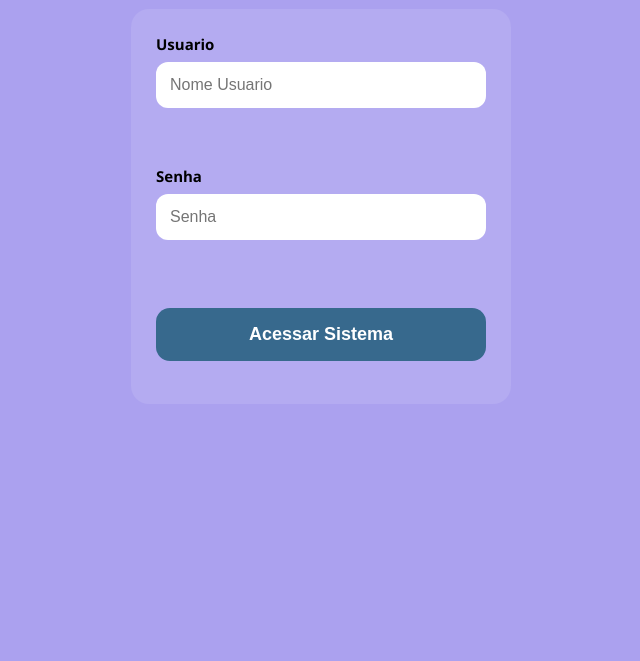
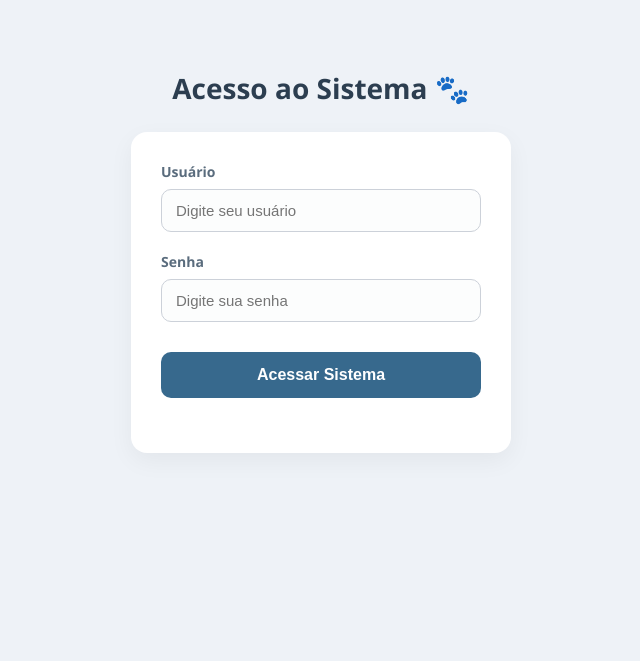
Before and after one commit to kjosiany/Projeto_ClinicatPetDogs, a plain HTML site: page Login.html in a window 1280 px wide. Shown: the part 139-800 px from the top of the page, without its empty margins (319-959 px from the left). Drawn offline with Linux system fonts and the light colour scheme.

Commit message:
Update Login.html

```diff
--- a/Login.html
+++ b/Login.html
@@ -1,211 +1,157 @@
 <!DOCTYPE html>
 <html lang="pt-BR">
-
 <head>
     <meta charset="UTF-8">
     <meta name="viewport" content="width=device-width, initial-scale=1.0">
-    <title>Login</title>
-</head>
+    <title>Login - ClinicatPetDogs</title>
     <style>
-
-
-*{
-    margin:0;
-    padding:0;
-    box-sizing:border-box;
+        * {
+            margin: 0;
+            padding: 0;
+            box-sizing: border-box;
         }
 
-body{
-    font-family:'Segoe UI', Arial, sans-serif;
-    background:#aba1ef;
-
-    min-height:100vh;
-
-    display:flex;
-    flex-direction:column;
-    align-items:center;
-
-    padding-top:80px;
+        body {
+            font-family: 'Segoe UI', Arial, sans-serif;
+            background: #eef2f7;
+            color: #333;
+            min-height: 100vh;
+            display: flex;
+            flex-direction: column;
+            align-items: center;
+            justify-content: center;
+            padding: 20px;
         }
 
-h1{
-    margin-bottom:25px;
-    font-size:32px;
+        h1 {
+            margin-bottom: 25px;
+            font-size: 28px;
+            color: #2c3e50;
         }
 
-#formPaciente{
-
-    width:100%;
-    max-width:380px;
-
-    background:rgba(255,255,255,0.10);
-
-    padding:25px;
-
-    border-radius:18px;
-
-    display:flex;
-    flex-direction:column;
-
-    gap:18px;
+        #formLogin {
+            width: 100%;
+            max-width: 380px;
+            background: #ffffff;
+            padding: 30px;
+            border-radius: 16px;
+            box-shadow: 0 8px 24px rgba(0, 0, 0, 0.05);
+            display: flex;
+            flex-direction: column;
+            gap: 20px;
         }
 
-.campo{
-    display:flex;
-    flex-direction:column;
-    gap:8px;
+        .campo {
+            display: flex;
+            flex-direction: column;
+            gap: 8px;
         }
 
-label{
-    font-weight:700;
-    font-size:15px;
+        label {
+            font-weight: 600;
+            font-size: 14px;
+            color: #5a6c7d;
         }
 
-input{
-
-    padding:14px;
-
-    border:none;
-
-    border-radius:12px;
-
-    font-size:16px;
-
-    outline:none;
+        input {
+            padding: 12px 14px;
+            border: 1px solid #ccd1d9;
+            border-radius: 10px;
+            font-size: 15px;
+            outline: none;
+            transition: border-color 0.2s;
+            background-color: #fcfdfd;
         }
 
-button{
-
-    margin-top:10px;
-
-    padding:16px;
-
-    border:none;
-
-    border-radius:14px;
-
-    background:#37698d;
-
-    color:white;
-
-    font-size:18px;
-
-    font-weight:bold;
-
-    cursor:pointer;
-
-    transition:0.2s;
+        input:focus {
+            border-color: #37698d;
+            background-color: #fff;
         }
 
-button:hover{
-    filter:brightness(1.1);
+        button {
+            margin-top: 10px;
+            padding: 14px;
+            border: none;
+            border-radius: 10px;
+            background: #37698d;
+            color: white;
+            font-size: 16px;
+            font-weight: bold;
+            cursor: pointer;
+            transition: background 0.2s;
         }
 
+        button:hover {
+            background: #2c5472;
+        }
 
+        #mensagem {
+            text-align: center;
+            font-size: 14px;
+            margin-top: 5px;
+        }
     </style>
+</head>
 <body>
 
-    <h1>Login de Usuario</h1>
+    <h1>Acesso ao Sistema 🐾</h1>
 
-    <form id="formPaciente">
-
+    <form id="formLogin">
         <div class="campo">
-            <label for="nomeUser">Usuario</label>
-
-            <input
-                type="text"
-                id="nomeUser"
-                placeholder="Nome Usuario"
-                required>
+            <label for="nomeUser">Usuário</label>
+            <input type="text" id="nomeUser" placeholder="Digite seu usuário" required>
         </div>
-
-        <br>
 
         <div class="campo">
             <label for="Password">Senha</label>
-
-            <input
-                type="password"
-                id="Password"
-                placeholder="Senha"
-                required>
+            <input type="password" id="Password" placeholder="Digite sua senha" required>
         </div>
 
-        <br>
-
-        <button type="submit">
-            Acessar Sistema
-        </button>
-
-
+        <button type="submit">Acessar Sistema</button>
         <p id="mensagem"></p>
-
     </form>
 
     <script>
-
-const form = document.getElementById("formPaciente");
+        const form = document.getElementById("formLogin");
 
         form.addEventListener("submit", async function(event) {
-
             event.preventDefault();
 
             const nomeUser = document.getElementById("nomeUser").value;
             const Password = document.getElementById("Password").value;
-
             const msg = document.getElementById("mensagem");
 
             try {
-
-        const resposta = await fetch("/login", {
-
+                // Altere para a URL completa caso seu backend rode em outra porta (ex: http://localhost:3001/login)
+                const resposta = await fetch("http://localhost:3001/login", {
                     method: "POST",
-
                     headers: {
                         "Content-Type": "application/json"
                     },
-
                     body: JSON.stringify({
                         USUARIO: nomeUser,
                         SENHA: Password
                     })
-
                 });
 
                 const dados = await resposta.json();
-
-        console.log(dados);
-
                 msg.textContent = dados.mensagem;
 
                 if (resposta.ok) {
-            msg.style.color = "green";
+                    msg.style.color = "#1f7a1f";
+                    msg.style.fontWeight = "bold";
                 } else {
-            msg.style.color = "red";
+                    msg.style.color = "#b22222";
+                    msg.style.fontWeight = "bold";
                 }
 
             } catch (erro) {
-
                 console.log(erro);
-
-       msg.textContent = dados.mensagem + " 🐾";
-
-if (resposta.ok) {
-
-    msg.style.color = "#1f7a1f";
-    msg.style.fontWeight = "bold";
-
-} else {
-
+                msg.textContent = "Erro ao conectar com o servidor. 🐾";
                 msg.style.color = "#b22222";
                 msg.style.fontWeight = "bold";
             }
-    }
-
         });
-
     </script>
-
 </body>
-
 </html>
```
Lines whose indentation alone changed are shown as unchanged.
